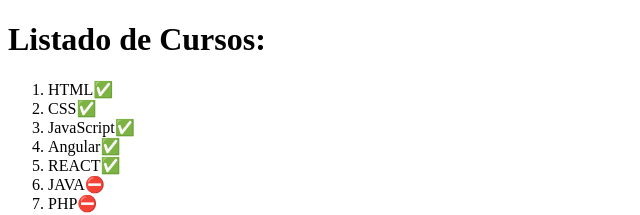
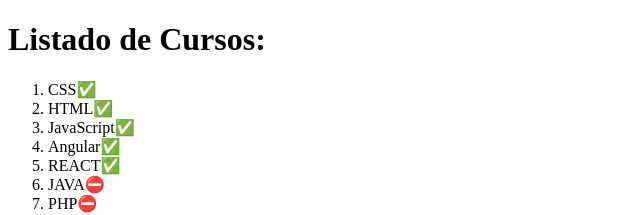
Before and after one commit to RFerreiraN/practicaHookStateReact, a React (Vite) app: page / in a window 1280 px wide. Shown: the top 215 px of the page, without its empty margins (0-640 px from the left). Built offline with nearby package versions, Linux system fonts and the light colour scheme.

Commit message:
enviamos informacion del hijo al padre

```diff
--- a/src/main.jsx
+++ b/src/main.jsx
@@ -12,7 +12,7 @@
 
 createRoot(document.getElementById('root')).render(
   <StrictMode>
-      <ListadoCursos/>
+      <ListadoCursos />
   </StrictMode>,
 )
 
--- a/src/practicas/PracticaListadoPadreHijo/AgregarCurso.jsx
+++ b/src/practicas/PracticaListadoPadreHijo/AgregarCurso.jsx
@@ -1,17 +1,17 @@
 import {useState} from 'react';
 
 
-export const AgregarCurso = () => {
+export const AgregarCurso = ({ agregarCurso }) => {
 
   const [curso, setCurso] = useState('');
 
   const onChangeCurso = (e) => {
     setCurso(e.target.value)
-    console.log(curso)
   };
 
   const onSubmitCurso = (e) => {
       e.preventDefault()
+      agregarCurso(curso)
 
   }
 
@@ -26,3 +26,97 @@
 
   )
 }
+
+/*
+A diferencia del ejemplo anteriormente realizado, en este codigo podemos ver como el padre es quien setea el estado y no el
+hijo, (como debe ser).
+
+Basicamente el padre tiene una funcion la cual tiene un objeto el cual a su ves es el formato que necesita para poder setear en
+la vista el nuevo curso, esta funcion maneja el estado de la variable.
+
+y por su parte el hijo envia el valor del input al padre a traves de la prop agregarCurso
+
+
+*/
+
+/*
+🧠 ¿Qué hace AgregarCurso?
+Este componente muestra un input de texto. Lo usas para escribir el nombre de un nuevo curso que quieras agregar.
+Cuando presionas Enter, ese nombre se envía al componente padre (ListadoCursos), que lo agrega a la lista.
+
+🔍 Paso a paso de cómo funciona:
+jsx
+
+
+export const AgregarCurso = ({ agregarCurso }) => {
+Aquí recibimos una función como prop del componente padre. Esa función se llama agregarCurso y sirve
+para enviarle al padre el nombre del nuevo curso.
+
+jsx
+
+
+const [curso, setCurso] = useState('');
+Creamos una variable de estado llamada curso. Sirve para guardar lo que el usuario está escribiendo en el input.
+
+Empieza vacía ('') y se va actualizando a medida que el usuario escribe.
+
+jsx
+
+
+const onChangeCurso = (e) => {
+  setCurso(e.target.value)
+};
+Esta función se activa cada vez que el usuario escribe una letra.
+
+Lo que hace es actualizar el estado con lo que está escribiendo (setCurso(...)),
+así el input siempre muestra lo que el usuario
+está tipeando.
+
+jsx
+
+
+const onSubmitCurso = (e) => {
+  e.preventDefault()
+  agregarCurso(curso)
+}
+Esta función se activa cuando el usuario presiona Enter (al enviar el formulario).
+
+Primero usamos e.preventDefault() para evitar que la página se recargue.
+
+Después, usamos agregarCurso(curso) para enviar el nombre del curso al componente padre,
+que se encargará de agregarlo a la lista.
+
+jsx
+
+
+return (
+  <form onSubmit={onSubmitCurso}>
+    <input
+      type='text'
+      placeholder='Agregar Curso'
+      value={curso}
+      onChange={onChangeCurso}
+    />
+  </form>
+)
+Aquí se muestra un formulario con un input de texto.
+
+El input:
+
+Muestra lo que escribes (gracias a value={curso}).
+
+Actualiza el estado cuando escribes (onChange={onChangeCurso}).
+
+Cuando presionas Enter, se activa el onSubmitCurso.
+
+🧾 En resumen:
+Este componente solo tiene un input controlado por estado.
+
+Lo que escribes se guarda en la variable curso.
+
+Cuando presionas Enter, le manda ese texto al componente padre para que lo agregue a la lista.
+
+No guarda nada por sí solo. Solo captura y comunica al padre.
+
+
+*/
--- a/src/practicas/PracticaListadoPadreHijo/ListadoCursos.jsx
+++ b/src/practicas/PracticaListadoPadreHijo/ListadoCursos.jsx
@@ -10,26 +10,69 @@
 }
 
 const listadoCursos = [
-  {nombre : 'HTML', visto : true},
-  {nombre : 'CSS', visto : true},
-  {nombre : 'JavaScript', visto : true},
-  {nombre : 'Angular', visto : true},
-  {nombre : 'REACT', visto : true},
-  {nombre : 'JAVA', visto : false},
-  {nombre : 'PHP', visto : false},
+  {id : 0, nombre : 'CSS', visto : true},
+  {id : 1, nombre : 'HTML', visto : true},
+  {id : 2, nombre : 'JavaScript', visto : true},
+  {id : 3, nombre : 'Angular', visto : true},
+  {id : 4, nombre : 'REACT', visto : true},
+  {id : 5, nombre : 'JAVA', visto : false},
+  {id : 6, nombre : 'PHP', visto : false},
 ]
 
 export const ListadoCursos = () => {
 
   const [cursos, setCursos] = useState(listadoCursos)
 
+  const onAgregarCurso = (val) => {
+        let envio = {
+        id :cursos.length,
+        nombre : val,
+        visto : false
+      }
+
+      setCursos([...cursos, envio])
+  }
+
   return (
     <>
       <h1>Listado de Cursos: </h1>
       <ol>
-          {cursos.map( curso => <Items nombre={curso.nombre} visto={curso.visto} key={curso.nombre}/>)}
+          {cursos.map( curso => <Items nombre={curso.nombre} visto={curso.visto} key={curso.id}/>)}
       </ol>
-      <AgregarCurso/>
+      <AgregarCurso agregarCurso={onAgregarCurso}/>
     </>
   )
 }
+
+
+/*
+¿Qué hace este código?
+
+Este pequeño programa hecho en React sirve para mostrar una lista de cursos (como HTML, CSS, JavaScript, etc.) y te permite agregar un curso nuevo escribiéndolo en un input.
+
+¿Cómo está dividido?
+
+Hay dos partes importantes:
+ListadoCursos (el padre): Es quien guarda la lista de cursos y la muestra en pantalla.
+AgregarCurso (el hijo): Es quien tiene el input para escribir el nuevo curso y se lo pasa al padre.
+
+¿Cómo funciona todo junto?
+
+Al principio, el padre (ListadoCursos) tiene una lista de cursos ya creada en la variable listadoCursos.
+Esa lista se guarda en una variable de estado llamada cursos usando useState, lo que permite actualizarla y que React muestre los cambios automáticamente.
+Cada vez que React debe mostrar los cursos en pantalla, usa .map() para recorrer uno por uno y mostrarlos como elementos <li> con su nombre. Si ya fue visto, aparece un ✅. Si no, aparece un ⛔.
+También se muestra el componente AgregarCurso, que tiene un input para escribir un nuevo curso.
+Cuando escribes algo en el input y presionas Enter, el hijo (AgregarCurso) le manda el nombre al padre a través de una función que el padre le pasó (agregarCurso).
+El padre recibe ese nombre, crea un nuevo curso con visto: false, lo agrega a la lista y actualiza el estado con setCursos(...).
+Como React detecta el cambio, vuelve a renderizar la lista, ¡y el nuevo curso aparece!
+
+En resumen:
+
+El padre muestra la lista y guarda los datos.
+
+El hijo solo recoge lo que escribes y se lo envía al padre.
+
+Todo se actualiza solo gracias a useState.
+
+
+*/
```
